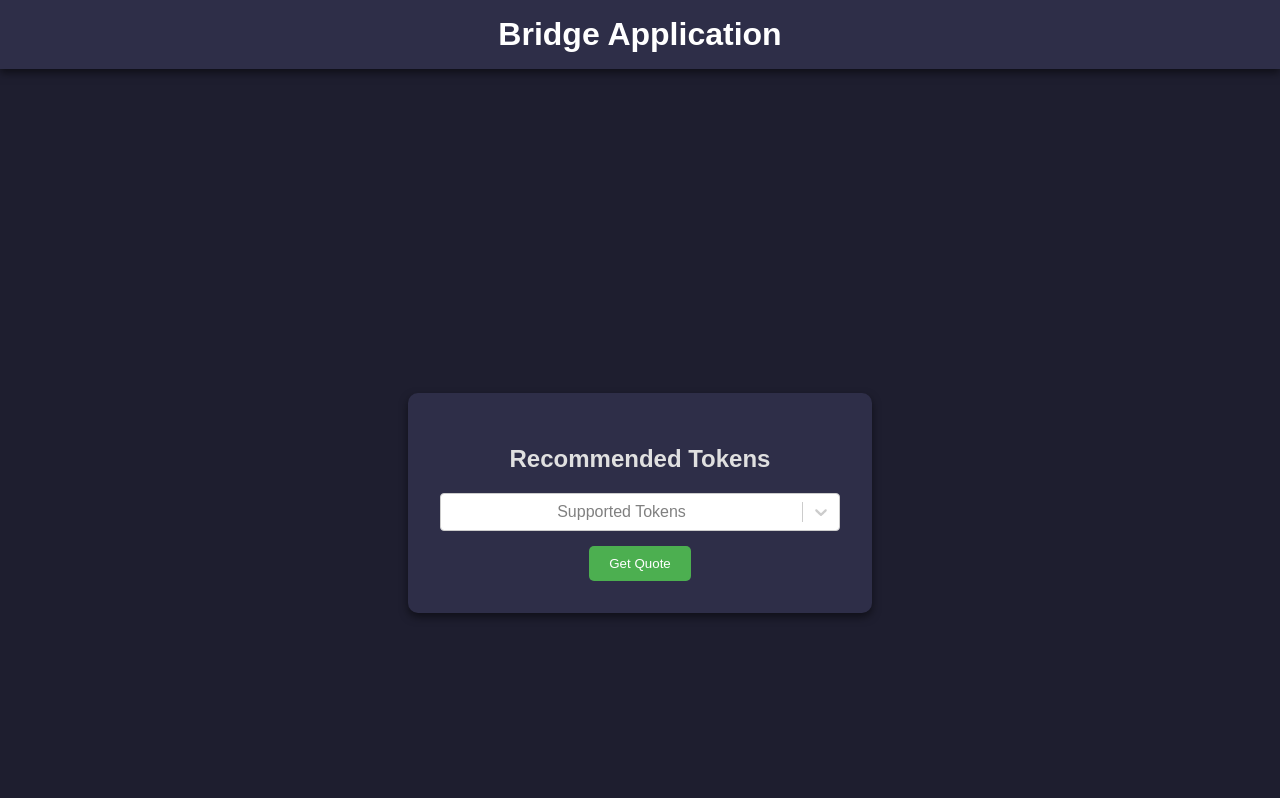
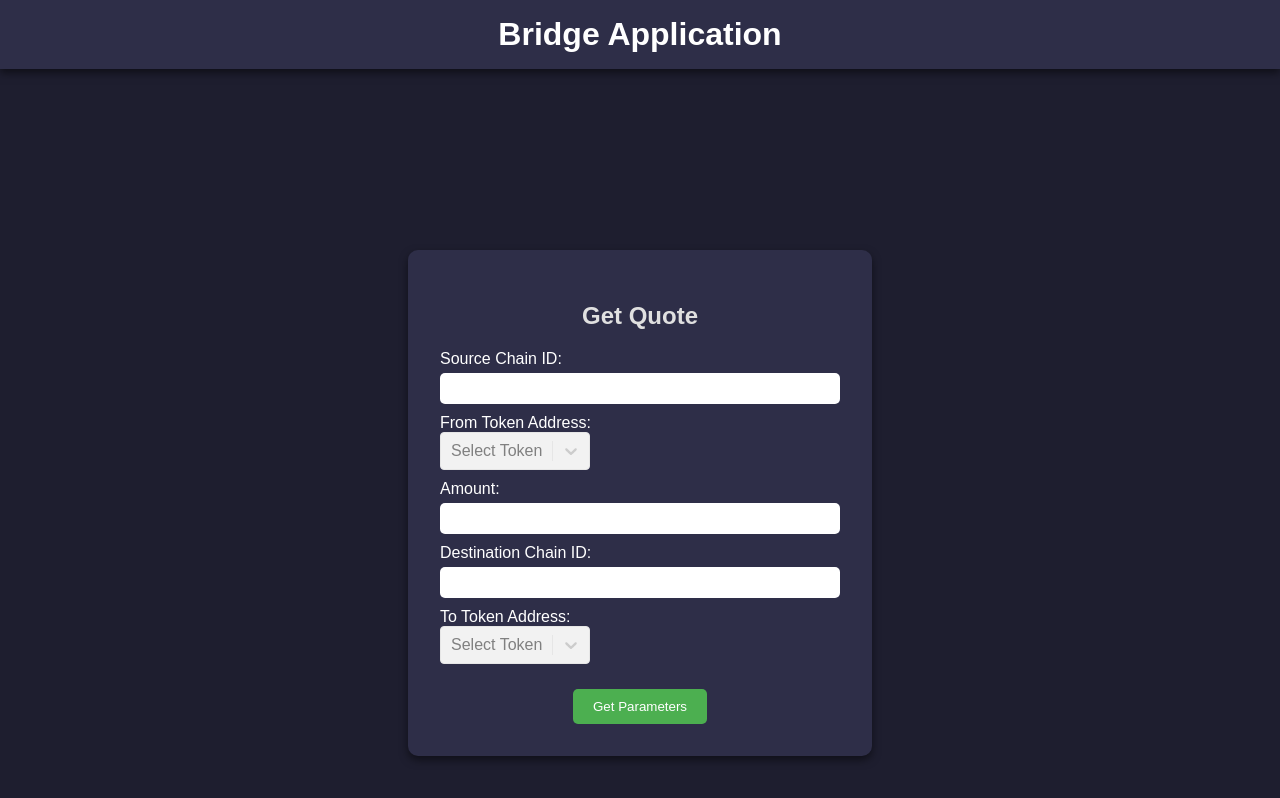
Before and after one commit to vermarishabh0303/bridge, a React (Create React App) app in the folder bridge-frontend/: page / in a window 1280 px wide. Shown: the top 798 px of the page. Built offline with nearby package versions, Linux system fonts and the light colour scheme; no server answers; the HTML template or start-up script is replaced by a standard one.

Commit message:
"Set '/' route paths for QuoteForm components"

```diff
--- a/bridge-frontend/src/App.js
+++ b/bridge-frontend/src/App.js
@@ -14,8 +14,8 @@ const App = () => {
             <div className="container">
                 <div className="App">
                     <Routes>
-                        <Route path="/" element={<TokenList />} />
-                        <Route path="/quote" element={<QuoteForm />} />
+                        <Route path="/" element={<QuoteForm />} />
+                        <Route path="/tokenList" element={<TokenList />} />
                         <Route path="/transactionParams" element={<TransactionParams />} />
                     </Routes>
                 </div>
--- a/bridge-frontend/src/components/TokenList/TokenList.js
+++ b/bridge-frontend/src/components/TokenList/TokenList.js
@@ -42,7 +42,7 @@ const TokenList = () => {
                 placeholder="Supported Tokens"
                 noOptionsMessage={() => "No tokens available"}
             />
-            <button onClick={() => navigate('/quote')}>Get Quote</button>
+            <button onClick={() => navigate('/')}>Get Quote</button>
         </div>
     );
 };
```
